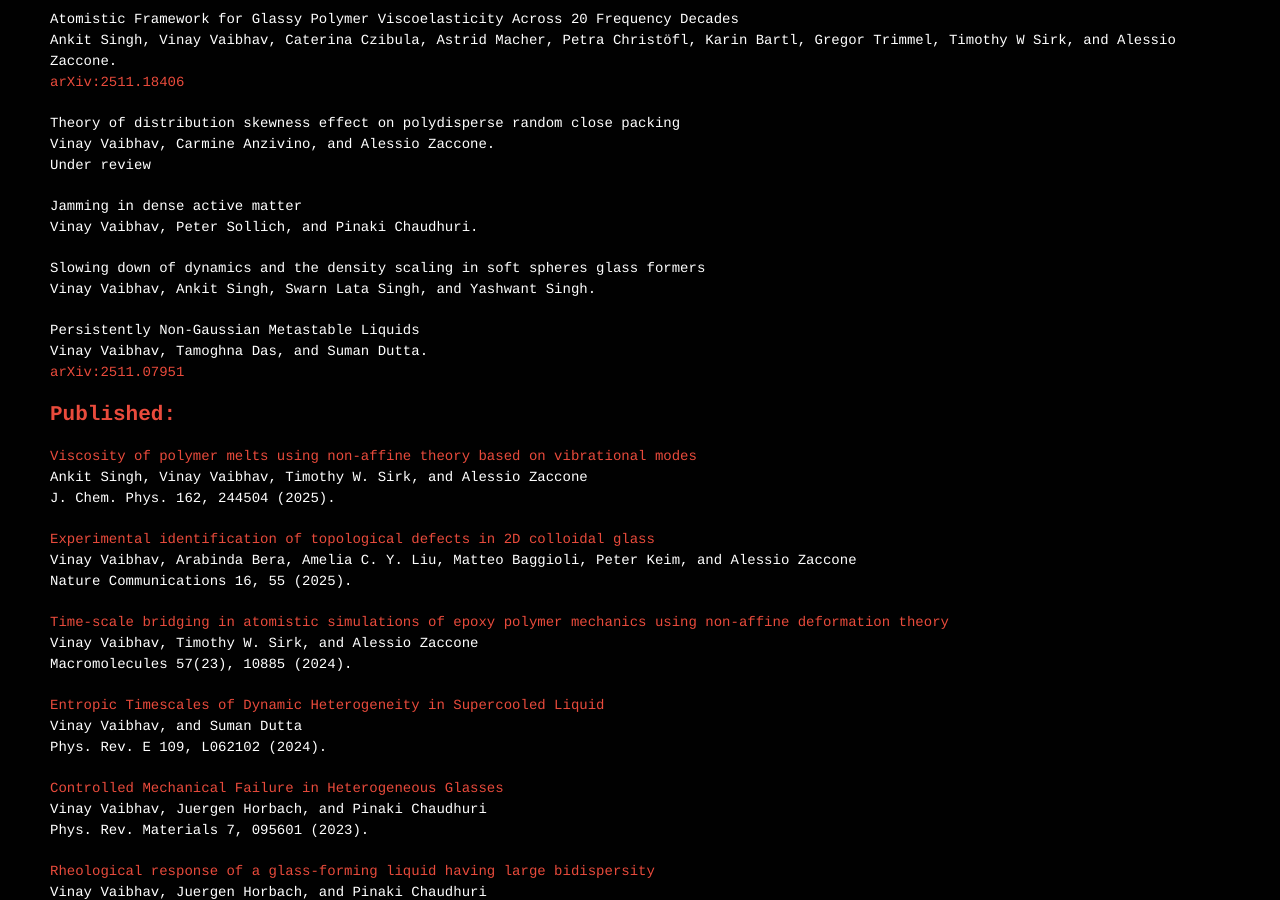
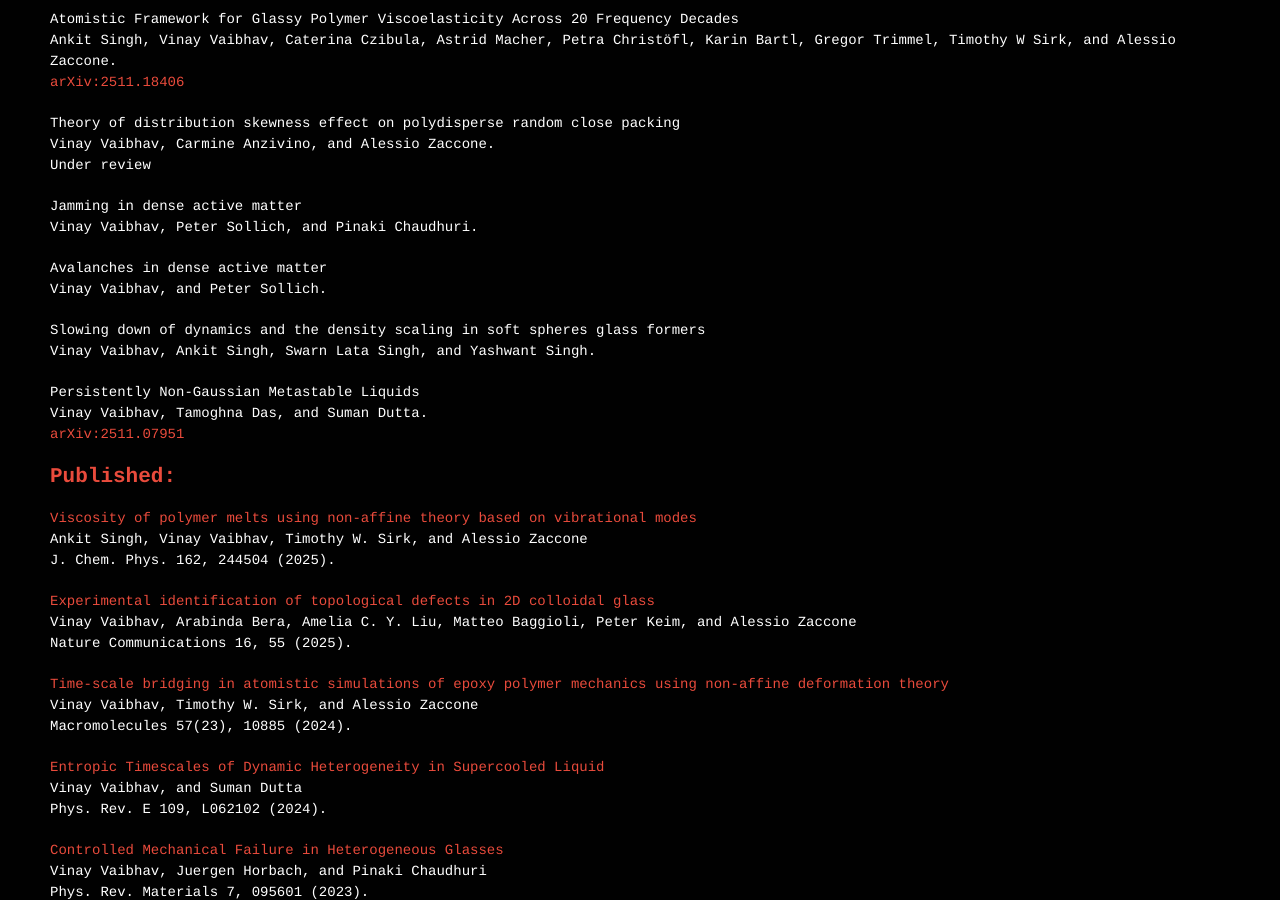
Before and after one commit to vinayphys/vinayphys.github.io, a Jekyll site: the page built from Publications.md, in a window 1280 px wide and 900 px high, scrolled down 1118 px. Built offline with Jekyll 4.4.1, drawn with Linux system fonts in a browser that asks for light colours; our own code applies the rules of GitHub Pages for plain Markdown files; a script that is not in the unit is left out.

Commit message:
Update Publications.md

```diff
--- a/Publications.md
+++ b/Publications.md
@@ -21,6 +21,9 @@ Under review
 
 Jamming in dense active matter
 Vinay Vaibhav, Peter Sollich, and Pinaki Chaudhuri.
+
+Avalanches in dense active matter
+Vinay Vaibhav, and Peter Sollich.
 
 Slowing down of dynamics and the density scaling in soft spheres glass formers
 Vinay Vaibhav, Ankit Singh, Swarn Lata Singh, and Yashwant Singh.
```
